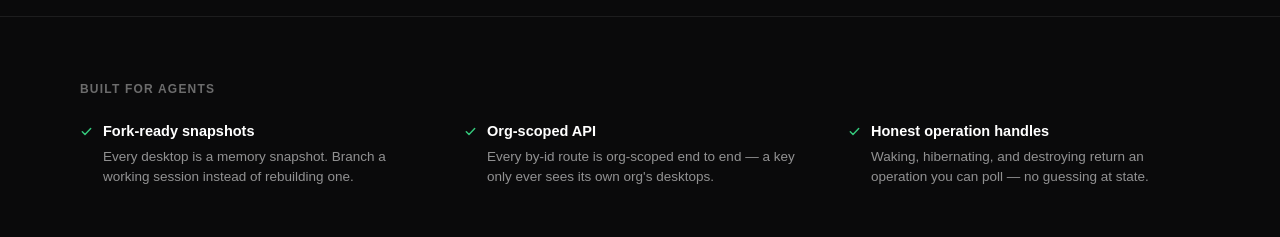
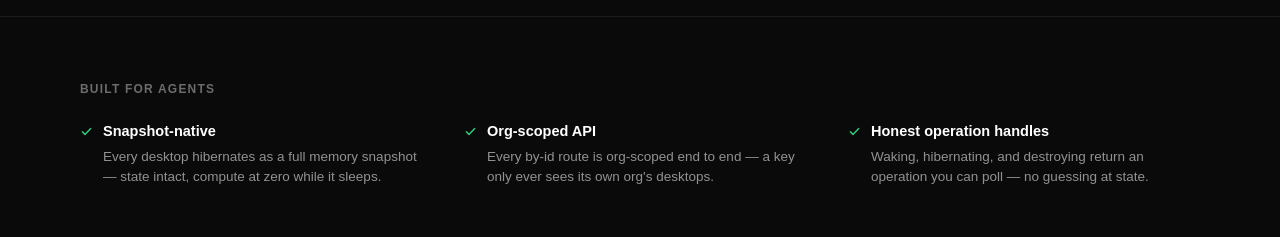
Before and after one commit to Descanto/site, a React (Vite) app: page /canto#pricing in a window 1280 px wide. Shown: the part 2240-2477 px from the top of the page. Built offline with nearby package versions, Linux system fonts and the light colour scheme.

Commit message:
site: retire stale Canto pricing page, fix fork claim to snapshot-native copy

```diff
--- a/src/components/footer.tsx
+++ b/src/components/footer.tsx
@@ -16,7 +16,7 @@ const columns: { heading: string; links: { label: string; to: string }[] }[] = [
     links: [
       { label: "Early access", to: "/canto" },
       { label: "API docs", to: "https://github.com/descanto" },
-      { label: "Pricing", to: "/canto/pricing" },
+      { label: "Pricing", to: "/canto#pricing" },
       { label: "Status", to: "https://github.com/descanto" },
     ],
   },
--- a/src/components/nav.tsx
+++ b/src/components/nav.tsx
@@ -91,7 +91,7 @@ function NavDropdown({ label, primary, secondary = [] }: { label: string; primar
 const mobileLinks: { label: string; to: string }[] = [
   { label: "Botto", to: "/botto" },
   { label: "Canto", to: "/canto" },
-  { label: "Pricing", to: "/canto/pricing" },
+  { label: "Pricing", to: "/canto#pricing" },
   { label: "News", to: "/news" },
   { label: "About", to: "/about" },
   { label: "Open source", to: "https://github.com/descanto" },
--- a/src/main.tsx
+++ b/src/main.tsx
@@ -10,7 +10,7 @@ import { Footer } from "./components/footer";
 import { HomePage } from "./pages/home";
 import { BottoPage } from "./pages/botto";
 import { CantoPage } from "./pages/canto";
-import { PricingPage } from "./pages/pricing";
+import { Navigate } from "react-router-dom";
 import { NewsIndexPage, NewsPostPage } from "./pages/news";
 import { AboutPage } from "./pages/about";
 import { AvatarPage } from "./pages/avatar";
@@ -36,7 +36,7 @@ const router = createBrowserRouter([
       { path: "/", element: <HomePage /> },
       { path: "/botto", element: <BottoPage /> },
       { path: "/canto", element: <CantoPage /> },
-      { path: "/canto/pricing", element: <PricingPage /> },
+      { path: "/canto/pricing", element: <Navigate to="/canto#pricing" replace /> },
       { path: "/news", element: <NewsIndexPage /> },
       { path: "/news/:slug", element: <NewsPostPage /> },
       { path: "/about", element: <AboutPage /> },
--- a/src/pages/canto.tsx
+++ b/src/pages/canto.tsx
@@ -117,7 +117,7 @@ const mcpConfig = `{
 }`;
 
 const positioning = [
-  ["Fork-ready snapshots", "Every desktop is a memory snapshot. Branch a working session instead of rebuilding one."],
+  ["Snapshot-native", "Every desktop hibernates as a full memory snapshot — state intact, compute at zero while it sleeps."],
   ["Org-scoped API", "Every by-id route is org-scoped end to end — a key only ever sees its own org's desktops."],
   ["Honest operation handles", "Waking, hibernating, and destroying return an operation you can poll — no guessing at state."],
 ];
```
